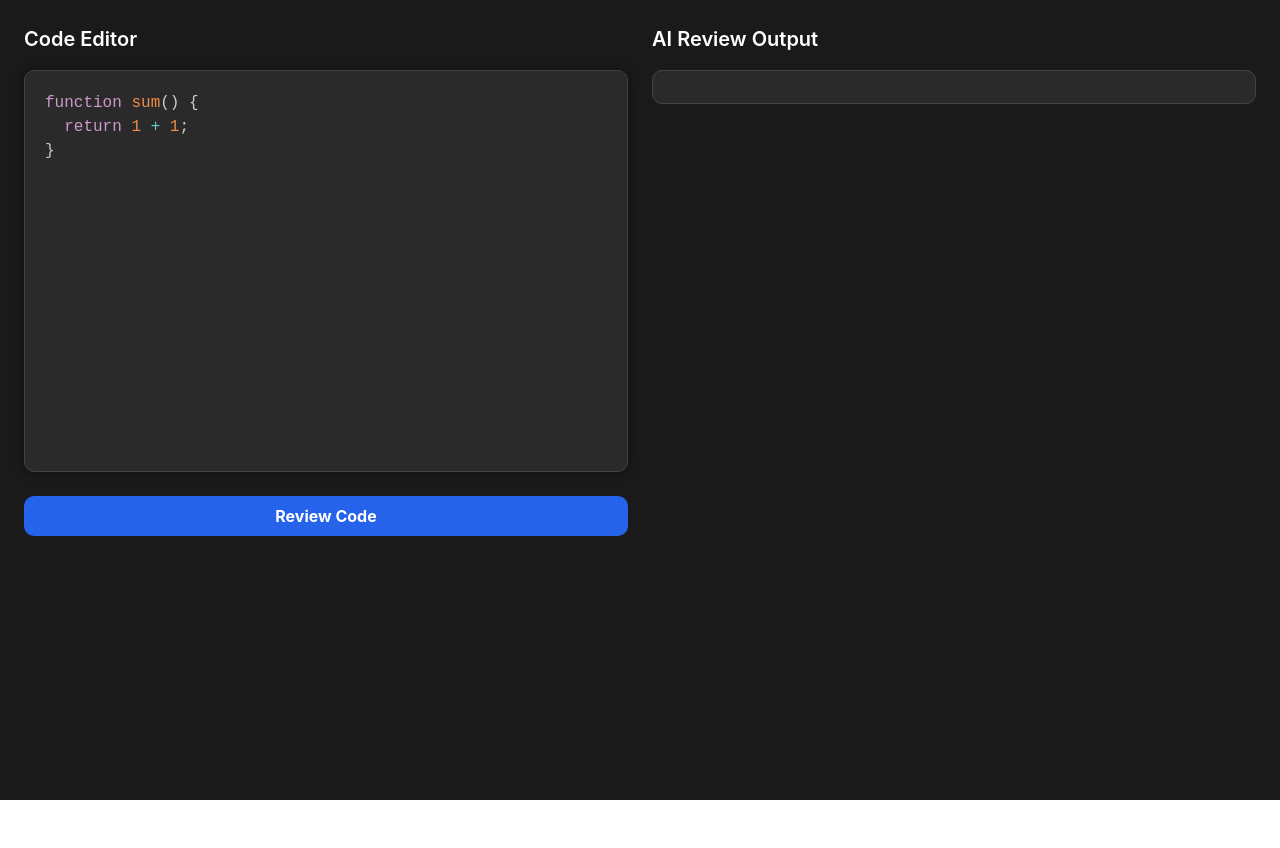
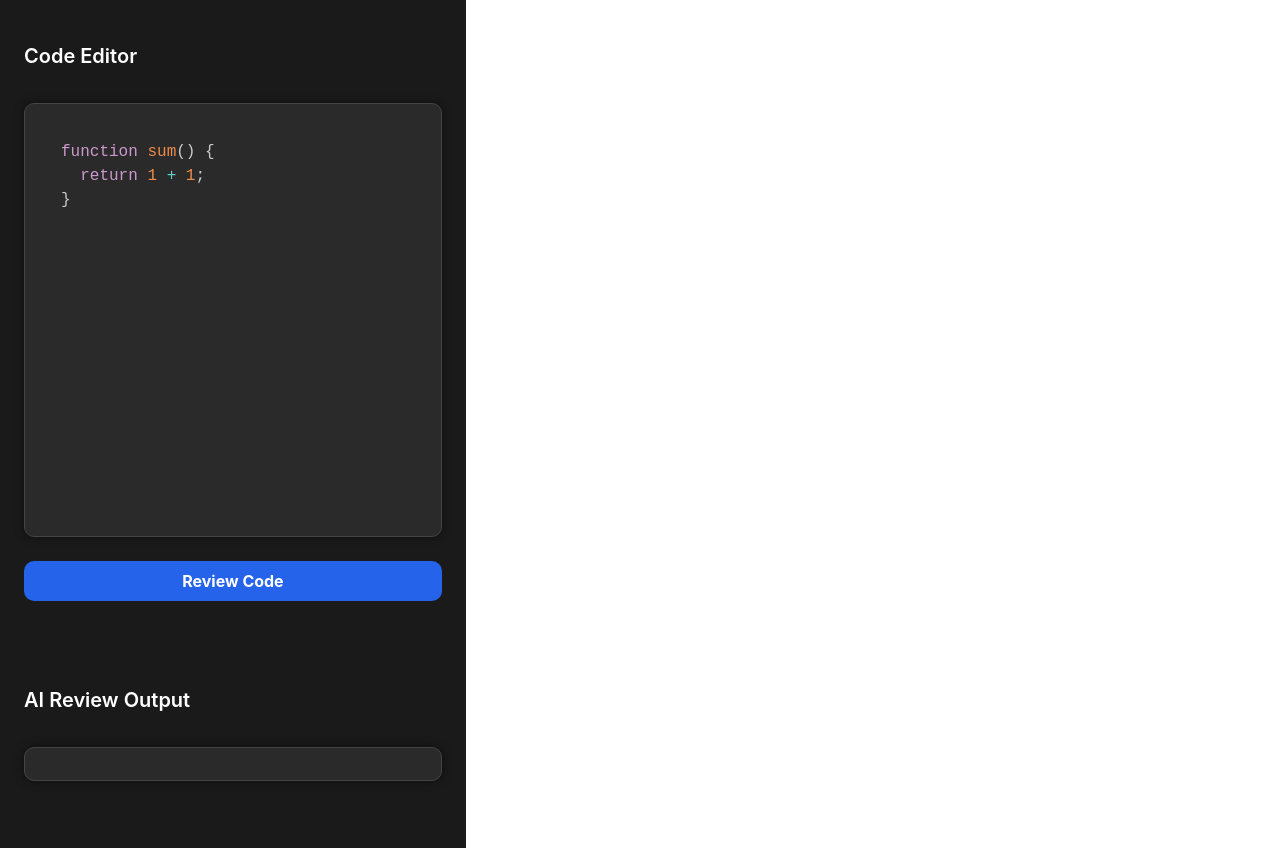
Before and after one commit to Rocky212005/Codereview, a React (Vite) app in the folder frontend/: page / in a window 1280 px wide. Before the commit the page ends 800 px from the top, so only its background shows below. Built offline with nearby package versions, Linux system fonts and the light colour scheme.

Commit message:
five commit

```diff
--- a/frontend/src/App.css
+++ b/frontend/src/App.css
@@ -1,88 +1,58 @@
-* {
-  margin: 0%;
-  padding: 0%;
-  box-sizing: border-box;
+.app-container {
+  min-height: 100vh;
+  background-color: #1a1a1a;
+  color: white;
+  padding: 24px;
+  display: flex;
+  flex-direction: row;
+  gap: 24px;
+  flex-wrap: wrap;
 }
 
-html,
-body,
-#root {
-  height: 100%;
-  width: 100%;
+.editor-container,
+.review-container {
+  flex: 1 1 100%;
+  display: flex;
+  flex-direction: column;
+  gap: 16px;
 }
 
-main {
-  height: 100%;
-  width: 100%;
-  padding: 1.5rem;
-  display: flex;
-  gap: 1rem;
-}
-
-main .left,
-main .right {
-  height: 100%;
-  flex-basis: 50%;
-  border-radius: 0.7rem;
-}
-
-main .left {
-  background-color: #000000;
-  position: relative;
-}
-
-.left .code,
-.code pre,
-.code pre code {
-  height: 100%;
-  width: 100%;
-  margin: 0;
-  border-radius: 0.7rem;
-  background-color: #0c0c0c;
-}
-
-main .left .review {
-  position: absolute;
-  bottom: 1rem;
-  right: 1rem;
-  background-color: rgb(219, 219, 255);
-  color: #000000;
-  padding: 0.5rem 2rem;
-  font-weight: 500;
-  cursor: pointer;
-  user-select: none;
-  border-radius: 0.7rem;
-}
-
-
-main .right {
-  background-color: #343434;
-  padding: 1rem 2rem;
-  font-size: 1.5rem;
+.editor-box,
+.review-box {
+  border-radius: 10px;
+  border: 1px solid #444;
+  background-color: #2a2a2a;
+  overflow: hidden;
+  box-shadow: 0 0 10px rgba(0, 0, 0, 0.5);
+  padding: 16px;
+  max-height: 500px;
   overflow: auto;
 }
 
-/* ======= Responsive Breakpoints ======= */
-@media (max-width: 768px) {
-  main {
-    flex-direction: column;
-    padding: 1rem;
-  }
+.section-title {
+  font-size: 20px;
+  font-weight: 600;
+}
 
-  main .left,
-  main .right {
-    flex-basis: 100%;
-  }
+.review-btn {
+  margin-top: 8px;
+  background-color: #2563eb;
+  color: white;
+  font-weight: bold;
+  padding: 10px 16px;
+  border-radius: 10px;
+  border: none;
+  cursor: pointer;
+  transition: background-color 0.2s ease;
+}
 
-  main .right {
-    font-size: 1rem;
-    padding: 1rem;
-  }
+.review-btn:hover {
+  background-color: #1e40af;
+}
 
-  main .left .review {
-    padding: 0.4rem 1.5rem;
-    font-size: 0.9rem;
-    right: 0.5rem;
-    bottom: 0.5rem;
+@media (min-width: 768px) {
+  .editor-container,
+  .review-container {
+    flex: 1 1 48%;
   }
 }
--- a/frontend/src/App.jsx
+++ b/frontend/src/App.jsx
@@ -24,24 +24,10 @@ function App() {
   }
 
   return (
-    <div style={{
-      minHeight: '100vh',
-      backgroundColor: '#1a1a1a',
-      color: 'white',
-      padding: '24px',
-      display: 'grid',
-      gridTemplateColumns: '1fr 1fr',
-      gap: '24px'
-    }}>
-      <div style={{ display: 'flex', flexDirection: 'column', gap: '16px' }}>
-        <h2 style={{ fontSize: '20px', fontWeight: '600' }}>Code Editor</h2>
-        <div style={{
-          borderRadius: '10px',
-          border: '1px solid #444',
-          backgroundColor: '#2a2a2a',
-          overflow: 'hidden',
-          boxShadow: '0 0 10px rgba(0,0,0,0.5)'
-        }}>
+    <div className="app-container">
+      <div className="editor-container">
+        <h2 className="section-title">Code Editor</h2>
+        <div className="editor-box">
           <Editor
             value={code}
             onValueChange={setCode}
@@ -58,33 +44,14 @@ function App() {
         </div>
         <button
           onClick={reviewCode}
-          style={{
-            marginTop: '8px',
-            backgroundColor: '#2563eb',
-            color: 'white',
-            fontWeight: 'bold',
-            padding: '10px 16px',
-            borderRadius: '10px',
-            border: 'none',
-            cursor: 'pointer',
-            transition: 'background-color 0.2s ease'
-          }}
-          onMouseOver={e => e.target.style.backgroundColor = '#1e40af'}
-          onMouseOut={e => e.target.style.backgroundColor = '#2563eb'}
+          className="review-btn"
         >
           Review Code
         </button>
       </div>
-      <div>
-        <h2 style={{ fontSize: '20px', fontWeight: '600', marginBottom: '16px' }}>AI Review Output</h2>
-        <div style={{
-          backgroundColor: '#2a2a2a',
-          padding: '16px',
-          borderRadius: '10px',
-          border: '1px solid #444',
-          overflow: 'auto',
-          maxHeight: '500px'
-        }}>
+      <div className="review-container">
+        <h2 className="section-title">AI Review Output</h2>
+        <div className="review-box">
           <Markdown rehypePlugins={[rehypeHighlight]}>{review}</Markdown>
         </div>
       </div>
```
